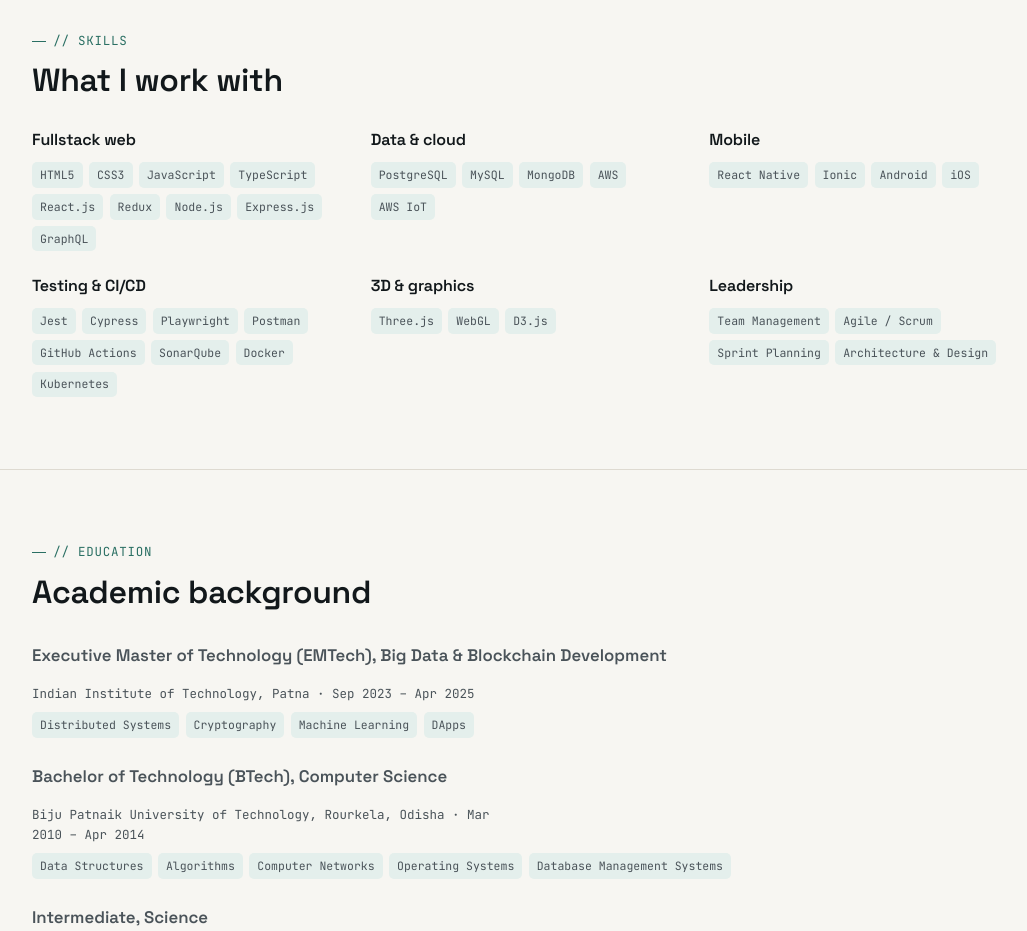
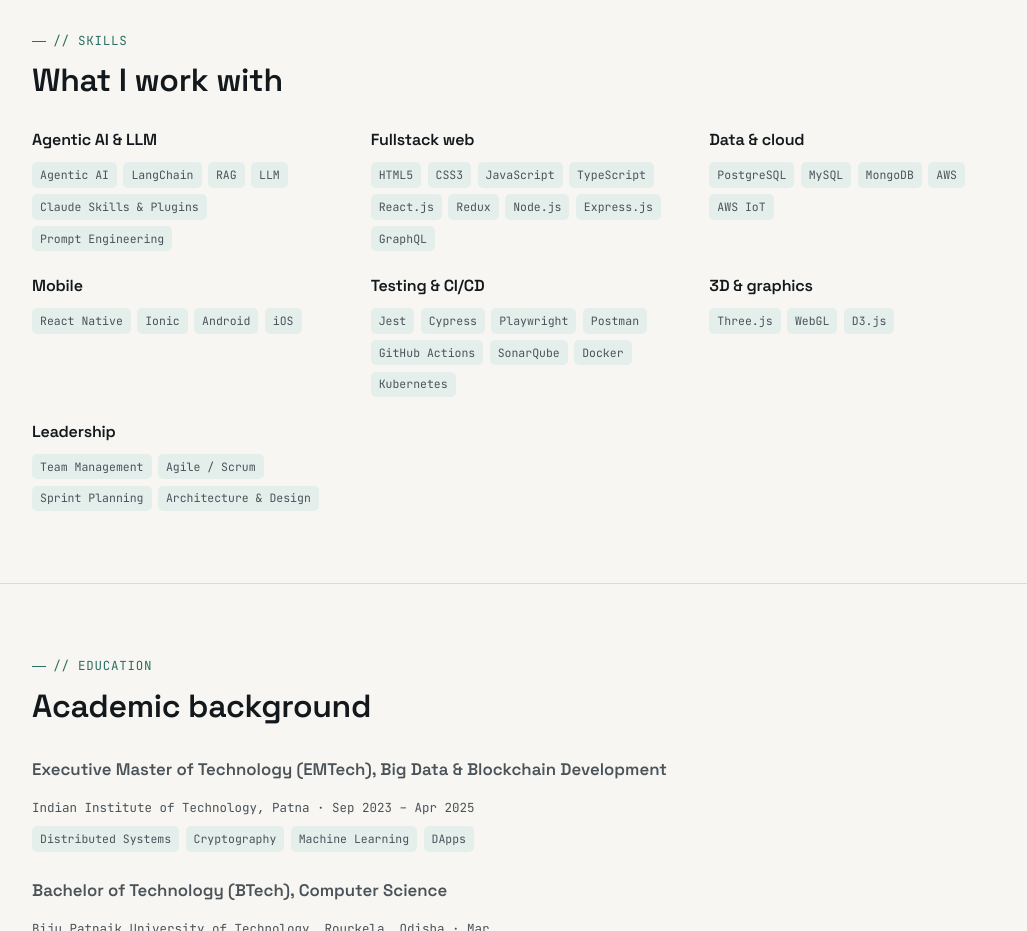
Before and after one commit to erssrm/about-me, a website: page index.html in a window 1280 px wide. Shown: the part 4120-5051 px from the top of the page, without its empty margins (116-1143 px from the left). Drawn offline with nearby package versions, Linux system fonts and the light colour scheme.

Commit message:
added skill

```diff
--- a/index.html
+++ b/index.html
@@ -573,6 +573,14 @@
 
         <div class="skills-grid">
           <div class="skill-group">
+            <h3>Agentic AI &amp; LLM</h3>
+            <div class="tag-row">
+              <span class="tag">Agentic AI</span><span class="tag">LangChain</span>
+              <span class="tag">RAG</span><span class="tag">LLM</span>
+              <span class="tag">Claude Skills &amp; Plugins</span><span class="tag">Prompt Engineering</span>
+            </div>
+          </div>
+          <div class="skill-group">
             <h3>Fullstack web</h3>
             <div class="tag-row">
               <span class="tag">HTML5</span><span class="tag">CSS3</span><span class="tag">JavaScript</span>
```
